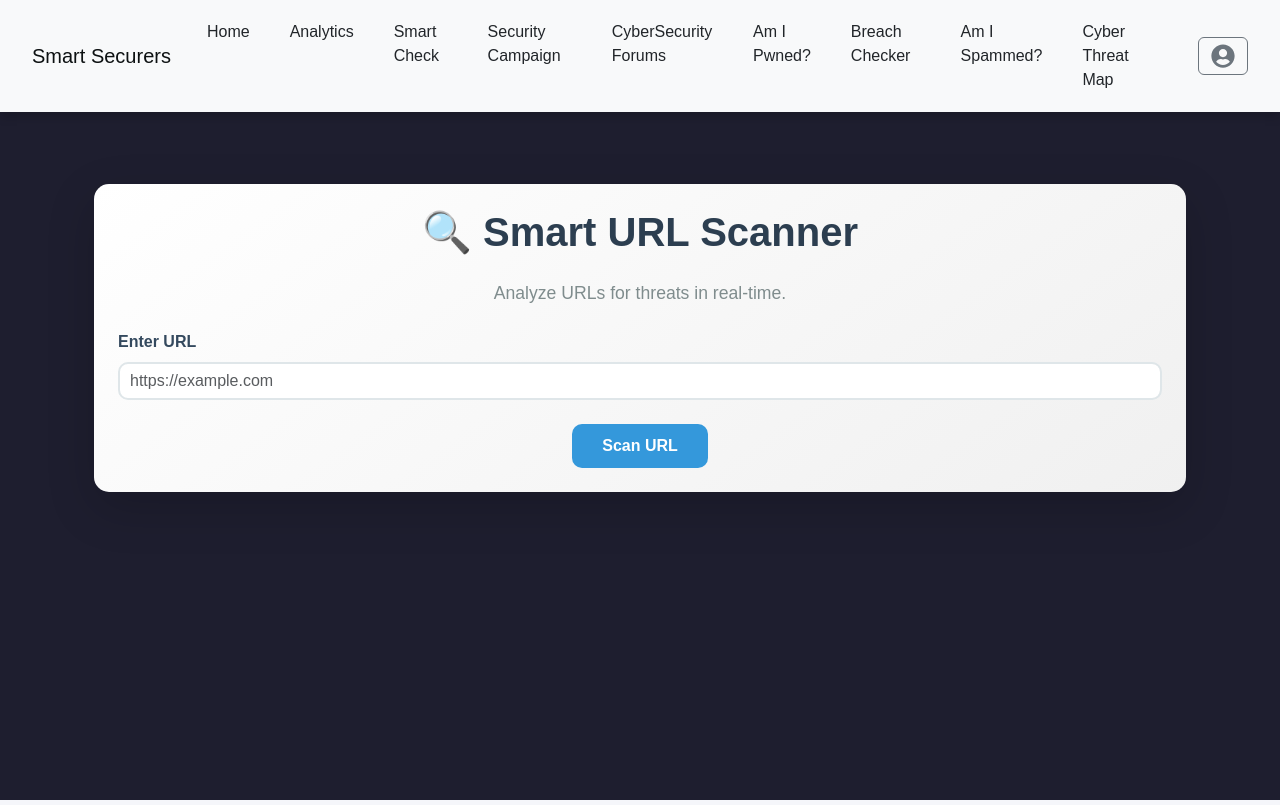
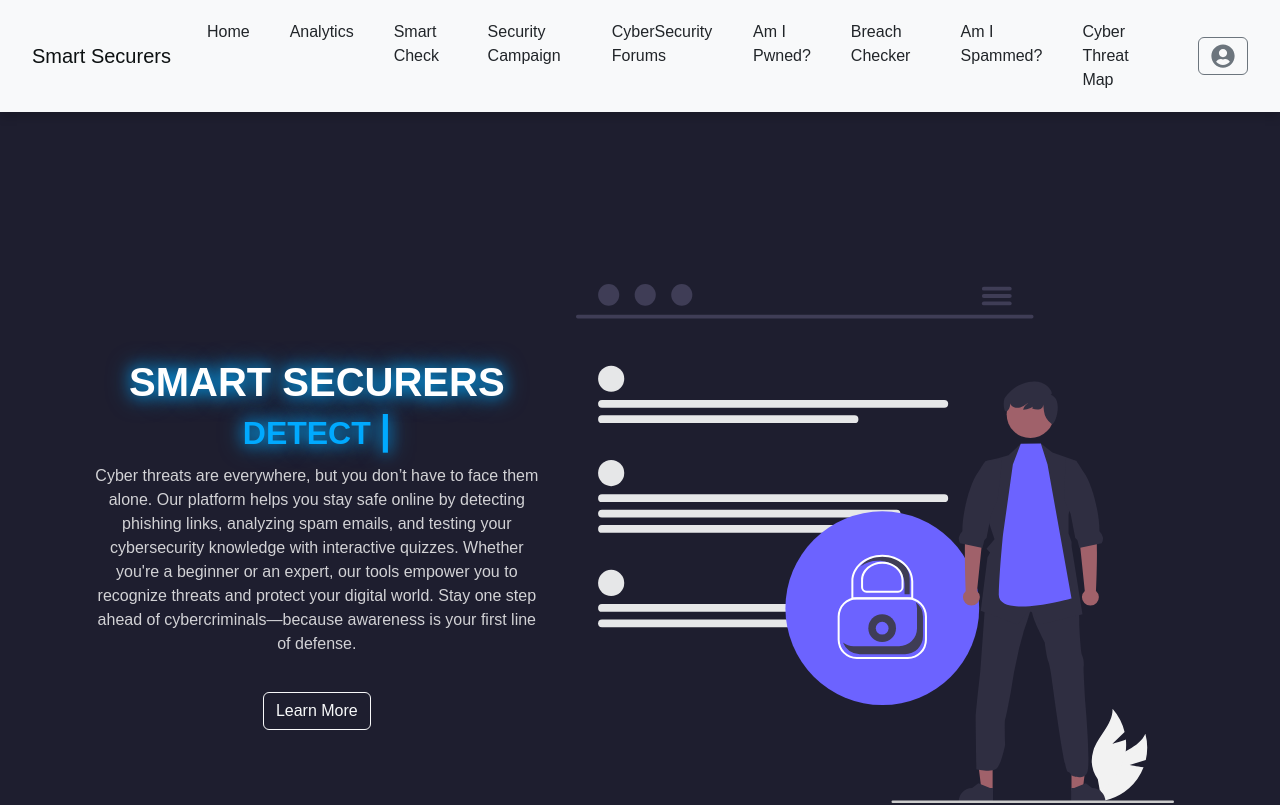
Before and after one commit to ZaraFatima123/Cyber_teamz_work, a React (Create React App) app: page / in a window 1280 px wide. Shown: the top 805 px of the page. Built offline with nearby package versions, Linux system fonts and the light colour scheme; no server answers.

Commit message:
Header section added news component added

```diff
--- a/src/App.js
+++ b/src/App.js
@@ -1,9 +1,6 @@
 import React, { useState } from "react";
 import "bootstrap/dist/css/bootstrap.min.css";
 import { BrowserRouter as Router, Route, Routes } from "react-router-dom";
-import Navbar from "./components/Navbar";
-import Nav from "./components/Nav";
-
 import Dash from "./components/Dash";
 import Analytics from "./components/Analytics";
 import SecurityAwarenessCampaign from "./components/SecurityAwarenessCampaign";
@@ -19,7 +16,7 @@ import ForumCard from "./components/ForumCard";
 import ForumPostDetails from "./components/ForumPostDetails";
 import Forums from "./components/Forums";
 import Naa from "./components/Naa";
-
+import Home from "./components/Home";
 
 function App() {
   const [activeTab, setActiveTab] = useState("home");
@@ -31,7 +28,7 @@ function App() {
           <Naa activeTab={activeTab} setActiveTab={setActiveTab} />
           <div className="container mt-5">
             <Routes>
-              <Route path="/" element={<Dash />} />
+              <Route path="/" element={<Home />} />
               <Route path="/analytics" element={<Analytics />} />
               <Route path="/smartcheck" element={<EducationalSection />} />
               {/* <Route path="/login" element={<Login />} /> */}
@@ -48,9 +45,6 @@ function App() {
               <Route path="/forumcard" element={<ForumCard />} />
               <Route path="/forumpostdetails" element={<ForumPostDetails />} />
               <Route path="/forums" element={<Forums />} />
-
-
-
             </Routes>
           </div>
         </div>
@@ -67,12 +61,4 @@ const styles = {
   },
 };
 
-
-
-
-
-
-
-
-
 export default App;
--- /dev/null
+++ b/src/components/Header.jsx
@@ -0,0 +1,66 @@
+import React, { useEffect, useState } from "react";
+import HeaderImage from "../assets/images/header-image.svg";
+
+function Header() {
+  const textArray = [
+    "Stay Secure Online",
+    "Detect Phishing Links",
+    "Analyze Spam Emails",
+    "Test Your Cyber Knowledge",
+  ];
+  const [text, setText] = useState("");
+  const [textIndex, setTextIndex] = useState(0);
+  const [charIndex, setCharIndex] = useState(0);
+  const [isDeleting, setIsDeleting] = useState(false);
+  useEffect(() => {
+    const typingSpeed = isDeleting ? 50 : 100;
+    const pauseTime = 2000;
+
+    const handleTyping = () => {
+      if (!isDeleting && charIndex < textArray[textIndex].length) {
+        setText((prev) => prev + textArray[textIndex][charIndex]);
+        setCharIndex((prev) => prev + 1);
+      } else if (isDeleting && charIndex > 0) {
+        setText((prev) => prev.slice(0, -1));
+        setCharIndex((prev) => prev - 1);
+      } else if (!isDeleting && charIndex === textArray[textIndex].length) {
+        setTimeout(() => setIsDeleting(true), pauseTime);
+      } else if (isDeleting && charIndex === 0) {
+        setIsDeleting(false);
+        setTextIndex((prev) => (prev + 1) % textArray.length);
+      }
+    };
+
+    const typingTimer = setTimeout(handleTyping, typingSpeed);
+
+    return () => clearTimeout(typingTimer);
+  }, [text, charIndex, isDeleting, textIndex, textArray]);
+  return (
+    <header class="d-flex justify-content-center align-items-center cyber-header">
+      <div class="container">
+        <h1 class="header-title">
+          Smart Securers <br />
+          <span className="typing-text">{text}</span>
+          <span className="cursor">|</span>
+        </h1>
+        <p className="header-text">
+          Cyber threats are everywhere, but you don’t have to face them alone.
+          Our platform helps you stay safe online by detecting phishing links,
+          analyzing spam emails, and testing your cybersecurity knowledge with
+          interactive quizzes. Whether you're a beginner or an expert, our tools
+          empower you to recognize threats and protect your digital world. Stay
+          one step ahead of cybercriminals—because awareness is your first line
+          of defense.
+        </p>
+        <a href="#" class="btn btn-outline-light header-btn">
+          Learn More
+        </a>
+      </div>
+      <div>
+        <img src={HeaderImage} className="m-4 header-image"></img>
+      </div>
+    </header>
+  );
+}
+
+export default Header;
--- /dev/null
+++ b/src/components/Home.jsx
@@ -0,0 +1,16 @@
+import React from "react";
+import Dash from "./Dash";
+import Header from "./Header";
+import NewsCarousel from "./NewsCarousel";
+
+function Home() {
+  return (
+    <div>
+      <Header />
+      <NewsCarousel />
+      <Dash />
+    </div>
+  );
+}
+
+export default Home;
--- /dev/null
+++ b/src/components/NewsCarousel.jsx
@@ -0,0 +1,64 @@
+import React, { useEffect, useState } from "react";
+import { Splide, SplideSlide, SplideTrack } from "@splidejs/react-splide";
+import "@splidejs/react-splide/css/skyblue";
+import { IoIosArrowDropright } from "react-icons/io";
+function NewsCarousel() {
+  const [news, setNews] = useState([]);
+  useEffect(() => {
+    const getNews = async () => {
+      const url =
+        "https://real-time-news-data.p.rapidapi.com/search?query=cybersecurity&limit=10&time_published=anytime&country=US&lang=en";
+      const options = {
+        method: "GET",
+        headers: {
+          "x-rapidapi-key":
+            "f9d1fb53b2msh02c60a5a4d4d75cp1cadf2jsnc96bd3534d93",
+          "x-rapidapi-host": "real-time-news-data.p.rapidapi.com",
+        },
+      };
+
+      try {
+        const response = await fetch(url, options);
+        const result = await response.json();
+        console.log(result.data);
+        setNews(result.data);
+      } catch (error) {
+        console.error(error);
+      }
+    };
+    getNews();
+  }, []);
+  return (
+    <div className="news-container m-4">
+      <Splide
+        options={{
+          type: "loop",
+          autoplay: true,
+        }}
+      >
+        {news.map((newsItem) => (
+          <SplideSlide>
+            <div
+              className="news-card p-5 m-4"
+              style={{ backgroundImage: `url(${newsItem.photo_url})` }}
+            >
+              <div className="d-flex justify-content-center align-items-center flex-column news-card-content">
+                <h4 className="news-title">{newsItem.title}</h4>
+                <a
+                  href={newsItem.link}
+                  target="_blank"
+                  rel="noopener noreferrer"
+                  className="news-button"
+                >
+                  Full Story <IoIosArrowDropright size={25} />
+                </a>
+              </div>
+            </div>
+          </SplideSlide>
+        ))}
+      </Splide>
+    </div>
+  );
+}
+
+export default NewsCarousel;
--- a/src/index.css
+++ b/src/index.css
@@ -51,3 +51,148 @@ code {
 .active-nav-link::after {
   transform: scaleY(1);
 }
+
+.cyber-header {
+  background: rgb(30, 30, 47);
+  color: #ffffff;
+  padding: 100px 0;
+  text-align: center;
+  position: relative;
+  overflow: hidden;
+}
+
+.cyber-header .container {
+  position: relative;
+  z-index: 1;
+}
+
+.header-title {
+  font-size: 2.5rem;
+  font-weight: bold;
+  text-transform: uppercase;
+  text-shadow: 0px 0px 10px rgba(0, 170, 255, 0.7);
+  animation: neonGlow 1.5s infinite alternate;
+}
+
+.header-text {
+  font-size: 1rem;
+  margin-top: 10px;
+  opacity: 0.8;
+}
+
+.header-btn {
+  margin-top: 20px;
+  border: 2px solid #00aaff;
+  color: #00aaff;
+  padding: 10px 20px;
+  font-weight: bold;
+  transition: 0.3s;
+}
+.typing-text {
+  color: #00aaff;
+  font-size: 2rem;
+}
+.cursor {
+  display: inline-block;
+  color: #00aaff;
+  font-weight: bold;
+  font-size: 2.5rem;
+  animation: blinkCursor 0.8s infinite;
+}
+
+@keyframes blinkCursor {
+  50% {
+    opacity: 0;
+  }
+}
+
+.header-btn:hover {
+  background: #00aaff;
+  color: #282c34;
+  box-shadow: 0px 0px 15px rgba(0, 170, 255, 0.7);
+}
+
+@keyframes neonGlow {
+  from {
+    text-shadow: 0px 0px 10px rgba(0, 170, 255, 0.8),
+      0px 0px 20px rgba(0, 170, 255, 0.6);
+  }
+  to {
+    text-shadow: 0px 0px 20px rgba(0, 170, 255, 1),
+      0px 0px 30px rgba(0, 170, 255, 0.8);
+  }
+}
+
+@media only screen and (max-width: 1200px) {
+  .cyber-header {
+    display: flex;
+    flex-direction: column;
+  }
+}
+
+@media only screen and (max-width: 600px) {
+  .header-image {
+    display: none;
+  }
+}
+.news-card {
+  position: relative;
+  width: 100%;
+  height: 300px; /* Adjust height as needed */
+  background-size: cover;
+  background-position: center;
+  background-repeat: no-repeat;
+  border-radius: 20px;
+  display: flex;
+  align-items: flex-end; /* Puts title at the bottom */
+  justify-content: center;
+  padding: 20px;
+  color: white;
+  overflow: hidden;
+}
+
+.news-card::after {
+  content: "";
+  position: absolute;
+  top: 0;
+  width: 100%;
+  height: 100%;
+  background-color: rgba(0, 0, 0, 0.6);
+  z-index: 1;
+}
+
+.news-title {
+  position: relative;
+  padding: 10px 15px;
+  border-radius: 5px;
+  text-align: center;
+  font-size: 1.2rem;
+  max-width: 90%;
+  z-index: 2;
+}
+
+.news-button {
+  background-color: white;
+  border-radius: 50px;
+  text-decoration: none;
+  color: #282c34;
+  font-weight: 700;
+  z-index: 2;
+  padding: 10px;
+  width: fit-content;
+  cursor: pointer;
+  transition: all 0.2s ease-in;
+}
+.news-button:hover {
+  text-decoration: none;
+  color: white;
+  background-color: #282c34;
+}
+
+.news-container {
+  width: 100%;
+}
+
+.splide__slide {
+  padding: 100px;
+}
```
Also changed, not shown: package.json (+8 -0 lines), src/assets/images/header-image.svg (added), 1 other file (tests, documents, lock files or other folders).
